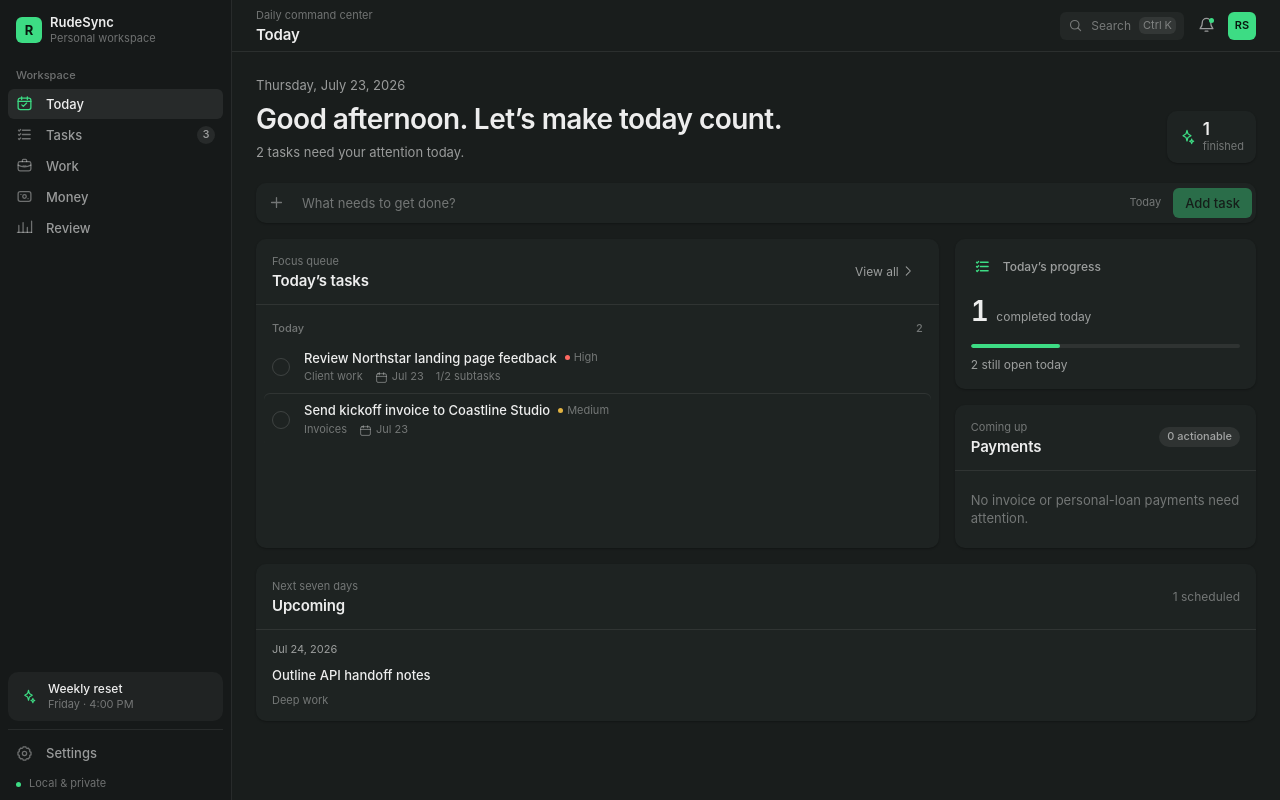
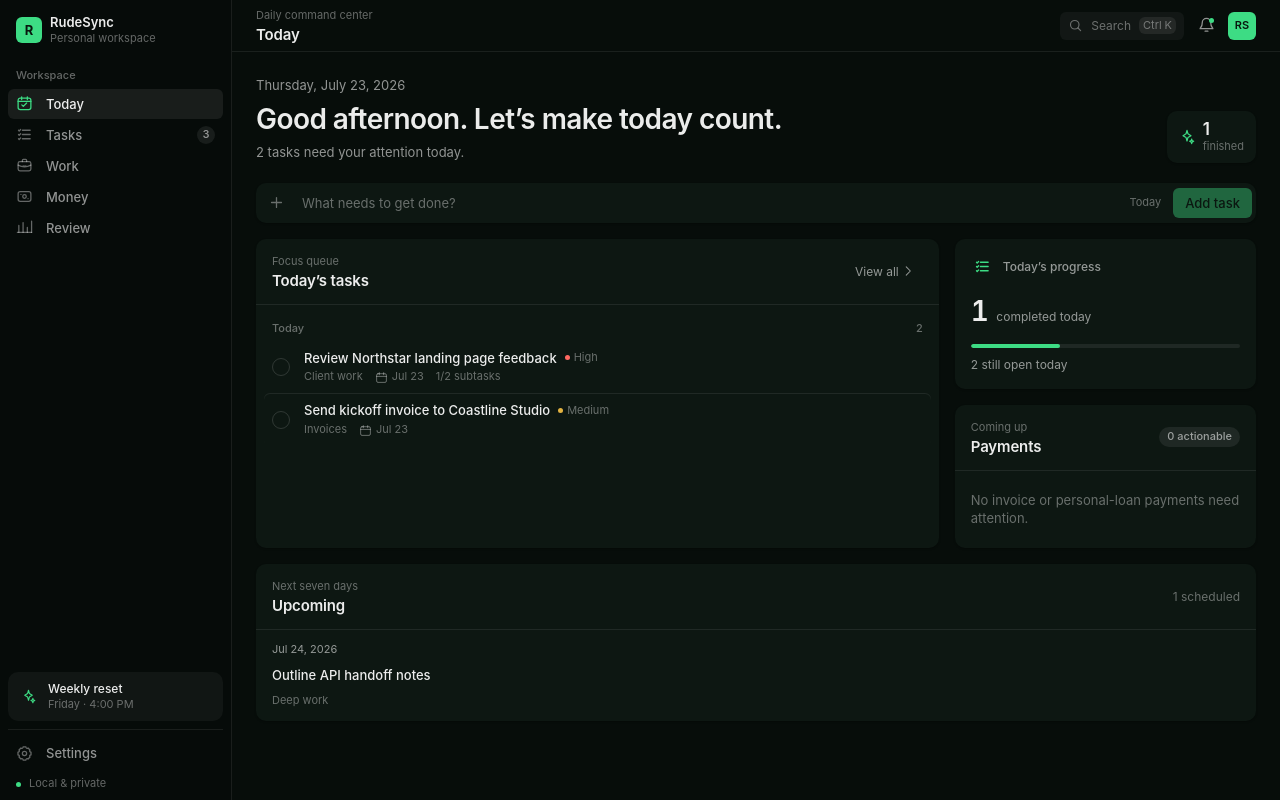
Before and after one commit to muyu0703/RudeSync, a Svelte app: page / in a window 1280 px wide. Built offline with nearby package versions, Linux system fonts and the light colour scheme.

Commit message:
feat(ui): adopt the deep forest surface ramp

```diff
--- a/src/app.css
+++ b/src/app.css
@@ -27,11 +27,12 @@
   --weight-bold: 700;
 
   /* --- Surfaces --------------------------------------------- */
-  /* Neutral dark with the faintest green cast, so the accent carries the colour. */
-  --surface-window: #191d1c;
-  --surface-content: #1e2322;
-  --surface-raised: #262c2b;
-  --surface-overlay: #2d3433;
+  /* Deep forest: the ground reads green, but stays dark enough that the
+     emerald accent still functions as a signal rather than blending in. */
+  --surface-window: #070d0a;
+  --surface-content: #0d1712;
+  --surface-raised: #142019;
+  --surface-overlay: #1a2820;
   --surface-hover: rgb(255 255 255 / 0.045);
   --surface-active: rgb(255 255 255 / 0.075);
 
@@ -122,11 +123,10 @@ body {
   line-height: 1.45;
 }
 
-/* Window translucency (Mica) is disabled: WebView2 renders over the DWM
-   backdrop, and making the window transparent to expose it caused visual
-   artifacts on this setup. The shell stays solid; depth comes from the
-   surface layering and elevation below rather than from OS blur. */
-body.has-window-effect .sidebar { background: rgb(0 0 0 / 0.18); }
+/* Window translucency was removed: WebView2 renders over the DWM backdrop and
+   making the window transparent produced artifacts. Depth comes from the
+   surface ramp and elevation instead. */
+body.has-window-effect .sidebar { background: rgb(0 0 0 / 0.22); }
 
 h1, h2, h3, h4 { margin: 0; font-weight: var(--weight-semibold); letter-spacing: -0.01em; }
 h1 { font-size: var(--text-20); }
```
